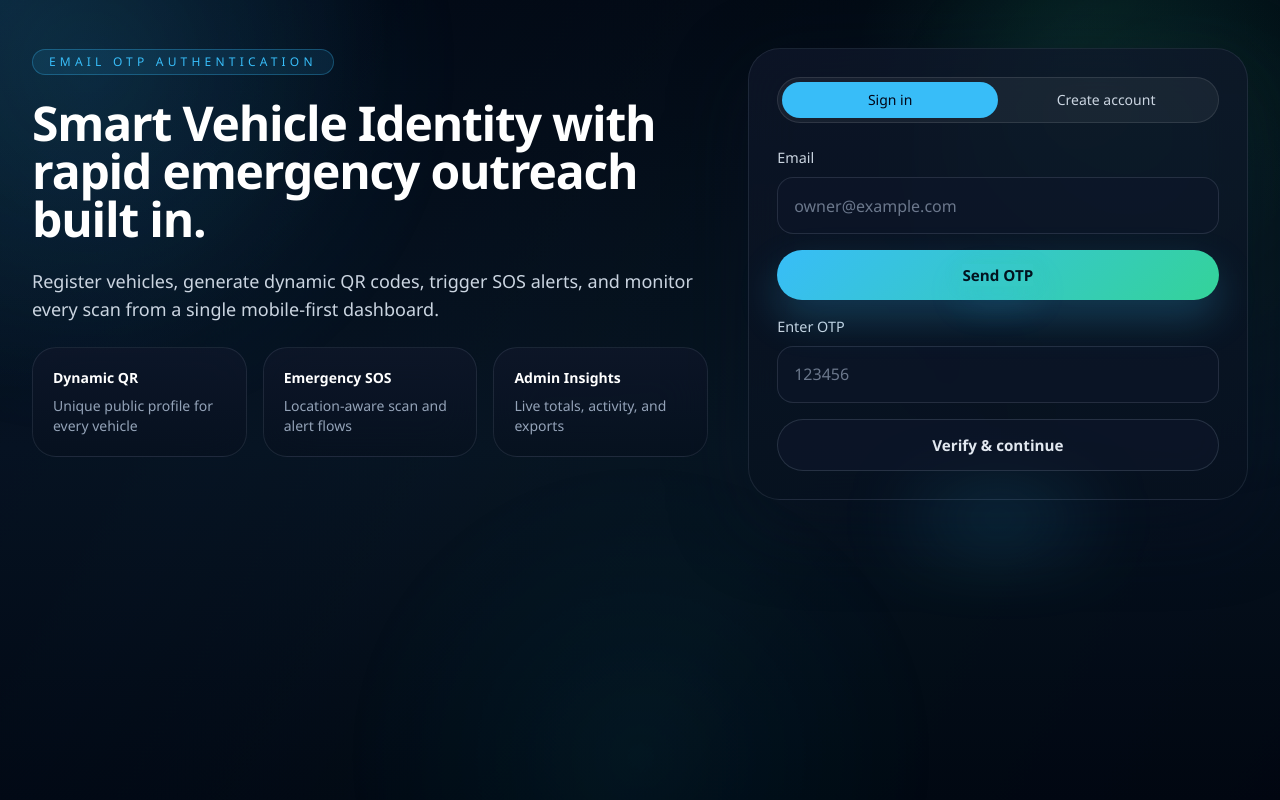
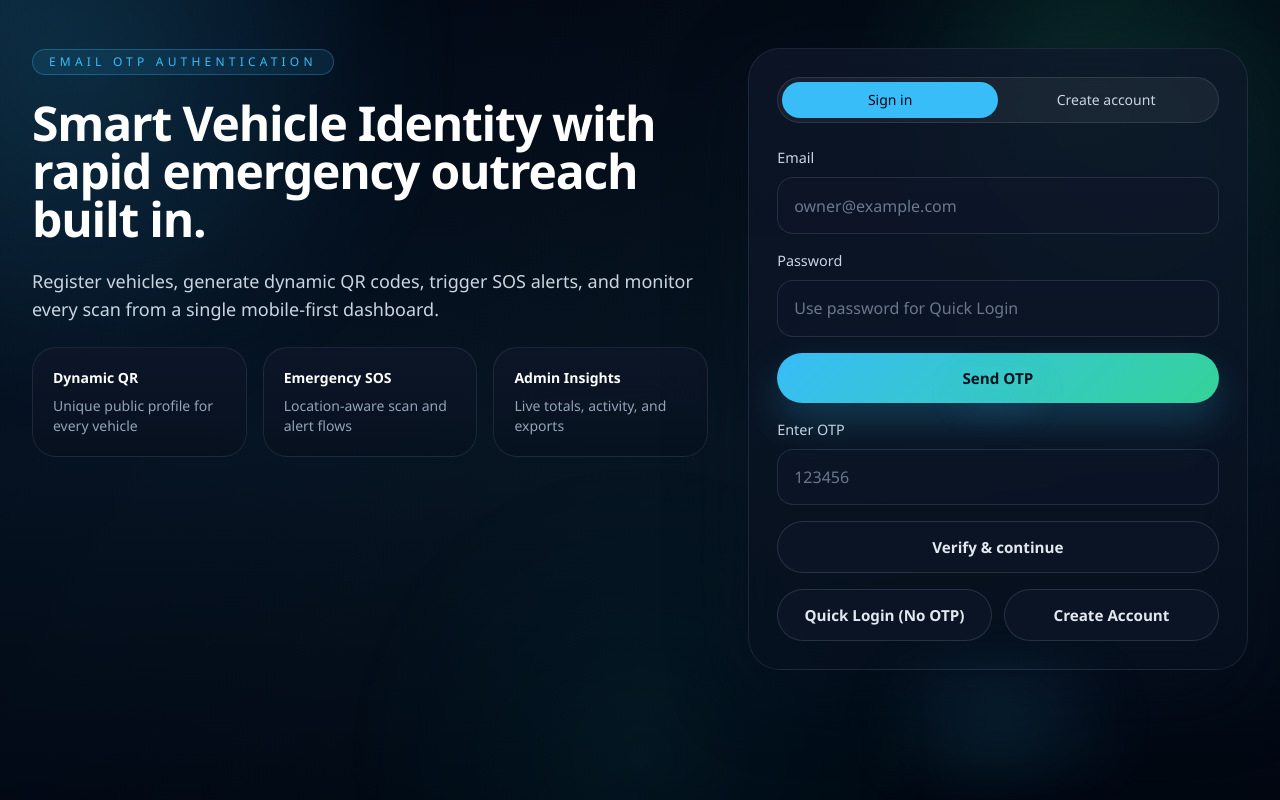
Before and after one commit to bhaskarchoubey07-hub/ScanMYcar, a Next.js app in the folder frontend/: page /auth in a window 1280 px wide. Built offline with nearby package versions, Linux system fonts and the light colour scheme; no server answers.

Commit message:
Add password fallback for OTP auth

```diff
--- a/frontend/components/auth/auth-form.jsx
+++ b/frontend/components/auth/auth-form.jsx
@@ -1,10 +1,19 @@
 "use client";
 
 import { AnimatePresence, motion } from "framer-motion";
-import { useState, useTransition } from "react";
+import { useEffect, useState, useTransition } from "react";
 import { useRouter } from "next/navigation";
 import { createClient } from "@/lib/supabase/browser";
-import { delayedRise, fieldReveal, otpReveal, pageReveal, panelReveal, pulseGlow, riseIn, staggerContainer } from "@/lib/motion";
+import {
+  delayedRise,
+  fieldReveal,
+  otpReveal,
+  pageReveal,
+  panelReveal,
+  pulseGlow,
+  riseIn,
+  staggerContainer
+} from "@/lib/motion";
 import { getAuthRedirectUrl } from "@/lib/utils";
 
 const featureItems = [
@@ -19,19 +28,70 @@ const glowTransition = {
   damping: 18
 };
 
+function formatAuthMessage(message) {
+  const normalized = String(message || "").toLowerCase();
+
+  if (normalized.includes("rate limit")) {
+    return "Too many OTP requests. Use Quick Login or wait 30 seconds.";
+  }
+
+  if (normalized.includes("invalid login credentials")) {
+    return "Wrong email or password. Try Quick Login again or create an account.";
+  }
+
+  if (normalized.includes("invalid token") || normalized.includes("token")) {
+    return "Invalid OTP. Please check the code and try again.";
+  }
+
+  return message || "Something went wrong. Please try again.";
+}
+
 export function AuthForm() {
   const router = useRouter();
   const supabase = createClient();
   const [mode, setMode] = useState("signin");
   const [email, setEmail] = useState("");
+  const [password, setPassword] = useState("");
   const [otp, setOtp] = useState("");
   const [fullName, setFullName] = useState("");
   const [phone, setPhone] = useState("");
   const [status, setStatus] = useState("");
+  const [cooldown, setCooldown] = useState(0);
+  const [activeAction, setActiveAction] = useState("");
   const [pending, startTransition] = useTransition();
 
+  useEffect(() => {
+    if (!cooldown) {
+      return undefined;
+    }
+
+    const timer = window.setInterval(() => {
+      setCooldown((current) => {
+        if (current <= 1) {
+          window.clearInterval(timer);
+          return 0;
+        }
+
+        return current - 1;
+      });
+    }, 1000);
+
+    return () => window.clearInterval(timer);
+  }, [cooldown]);
+
+  const completeAuth = () => {
+    router.push("/dashboard");
+    router.refresh();
+  };
+
   const sendOtp = () => {
+    if (cooldown > 0) {
+      setStatus(`Too many OTP requests. Use Quick Login or wait ${cooldown} seconds.`);
+      return;
+    }
+
     startTransition(async () => {
+      setActiveAction("otp");
       setStatus("");
       const redirectUrl = getAuthRedirectUrl();
       console.info("Supabase OTP redirect URL:", redirectUrl);
@@ -48,12 +108,24 @@ export function AuthForm() {
         }
       });
 
-      setStatus(error ? error.message : "OTP sent. Check your email for the code or secure sign-in link.");
+      if (error) {
+        setStatus(formatAuthMessage(error.message));
+        if (String(error.message || "").toLowerCase().includes("rate limit")) {
+          setCooldown(30);
+        }
+        setActiveAction("");
+        return;
+      }
+
+      setCooldown(30);
+      setStatus("OTP sent. Check your email for the code or secure sign-in link.");
+      setActiveAction("");
     });
   };
 
   const verifyOtp = () => {
     startTransition(async () => {
+      setActiveAction("verify");
       setStatus("");
 
       const { error } = await supabase.auth.verifyOtp({
@@ -63,12 +135,97 @@ export function AuthForm() {
       });
 
       if (error) {
-        setStatus(error.message);
+        setStatus(formatAuthMessage(error.message));
+        setActiveAction("");
         return;
       }
 
-      router.push("/dashboard");
-      router.refresh();
+      completeAuth();
+    });
+  };
+
+  const signInWithPassword = async () => {
+    return supabase.auth.signInWithPassword({
+      email,
+      password
+    });
+  };
+
+  const signUpWithPassword = async () => {
+    return supabase.auth.signUp({
+      email,
+      password,
+      options: {
+        emailRedirectTo: getAuthRedirectUrl(),
+        data: {
+          full_name: fullName,
+          phone
+        }
+      }
+    });
+  };
+
+  const quickLogin = () => {
+    startTransition(async () => {
+      setActiveAction("quick-login");
+      setStatus("");
+
+      const loginResult = await signInWithPassword();
+      if (!loginResult.error && loginResult.data.session) {
+        completeAuth();
+        return;
+      }
+
+      const signUpResult = await signUpWithPassword();
+
+      if (signUpResult.error) {
+        const normalized = String(signUpResult.error.message || "").toLowerCase();
+        if (normalized.includes("already registered") || normalized.includes("user already registered")) {
+          setStatus("Wrong password. This account already exists, so please try Quick Login again with the correct password.");
+        } else {
+          setStatus(formatAuthMessage(signUpResult.error.message));
+        }
+        setActiveAction("");
+        return;
+      }
+
+      const postSignUpLogin = await signInWithPassword();
+      if (postSignUpLogin.error) {
+        setStatus(formatAuthMessage(postSignUpLogin.error.message));
+        setActiveAction("");
+        return;
+      }
+
+      completeAuth();
+    });
+  };
+
+  const createAccount = () => {
+    startTransition(async () => {
+      setActiveAction("create-account");
+      setStatus("");
+
+      const { data, error } = await signUpWithPassword();
+
+      if (error) {
+        setStatus(formatAuthMessage(error.message));
+        setActiveAction("");
+        return;
+      }
+
+      if (data.session) {
+        completeAuth();
+        return;
+      }
+
+      const loginResult = await signInWithPassword();
+      if (!loginResult.error && loginResult.data.session) {
+        completeAuth();
+        return;
+      }
+
+      setStatus("Account created. If your project requires email confirmation, check your inbox and then sign in.");
+      setActiveAction("");
     });
   };
 
@@ -186,17 +343,30 @@ export function AuthForm() {
             />
           </motion.label>
 
+          <motion.label variants={fieldReveal} className="field">
+            <span>Password</span>
+            <motion.input
+              whileFocus={{ scale: 1.02, boxShadow: "0 0 0 5px rgba(56, 189, 248, 0.16)" }}
+              transition={glowTransition}
+              type="password"
+              value={password}
+              onChange={(event) => setPassword(event.target.value)}
+              placeholder="Use password for Quick Login"
+            />
+          </motion.label>
+
           <motion.button
             type="button"
             variants={fieldReveal}
-            animate="rest"
             whileHover={{ scale: 1.04, y: -2 }}
             whileTap={{ scale: 0.97 }}
-            disabled={pending || !email}
+            disabled={pending || !email || cooldown > 0}
             onClick={sendOtp}
-            className="primary-button w-full"
+            className="primary-button w-full disabled:cursor-not-allowed disabled:opacity-70"
           >
-            <motion.span variants={pulseGlow}>{pending ? "Sending..." : "Send OTP"}</motion.span>
+            <motion.span animate="rest" variants={pulseGlow}>
+              {activeAction === "otp" ? "Sending..." : cooldown > 0 ? `Send OTP (${cooldown}s)` : "Send OTP"}
+            </motion.span>
           </motion.button>
 
           <motion.label variants={otpReveal} className="field">
@@ -217,10 +387,36 @@ export function AuthForm() {
             whileTap={{ scale: 0.98 }}
             disabled={pending || otp.length < 6}
             onClick={verifyOtp}
-            className="secondary-button w-full"
+            className="secondary-button w-full disabled:cursor-not-allowed disabled:opacity-70"
           >
-            {pending ? "Verifying..." : "Verify & continue"}
+            {activeAction === "verify" ? "Verifying..." : "Verify & continue"}
           </motion.button>
+
+          <motion.div variants={staggerContainer} className="grid gap-3 sm:grid-cols-2">
+            <motion.button
+              type="button"
+              variants={fieldReveal}
+              whileHover={{ scale: 1.03, y: -2 }}
+              whileTap={{ scale: 0.98 }}
+              disabled={pending || !email || !password}
+              onClick={quickLogin}
+              className="secondary-button w-full disabled:cursor-not-allowed disabled:opacity-70"
+            >
+              {activeAction === "quick-login" ? "Working..." : "Quick Login (No OTP)"}
+            </motion.button>
+
+            <motion.button
+              type="button"
+              variants={fieldReveal}
+              whileHover={{ scale: 1.03, y: -2 }}
+              whileTap={{ scale: 0.98 }}
+              disabled={pending || !email || !password}
+              onClick={createAccount}
+              className="secondary-button w-full disabled:cursor-not-allowed disabled:opacity-70"
+            >
+              {activeAction === "create-account" ? "Creating..." : "Create Account"}
+            </motion.button>
+          </motion.div>
 
           <AnimatePresence mode="wait">
             {status && (
```
